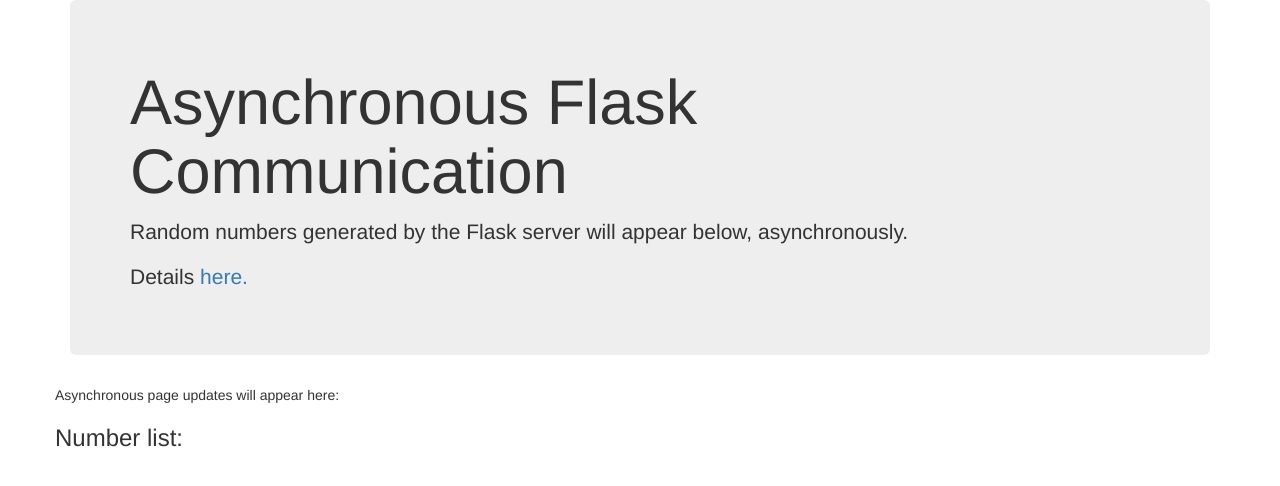
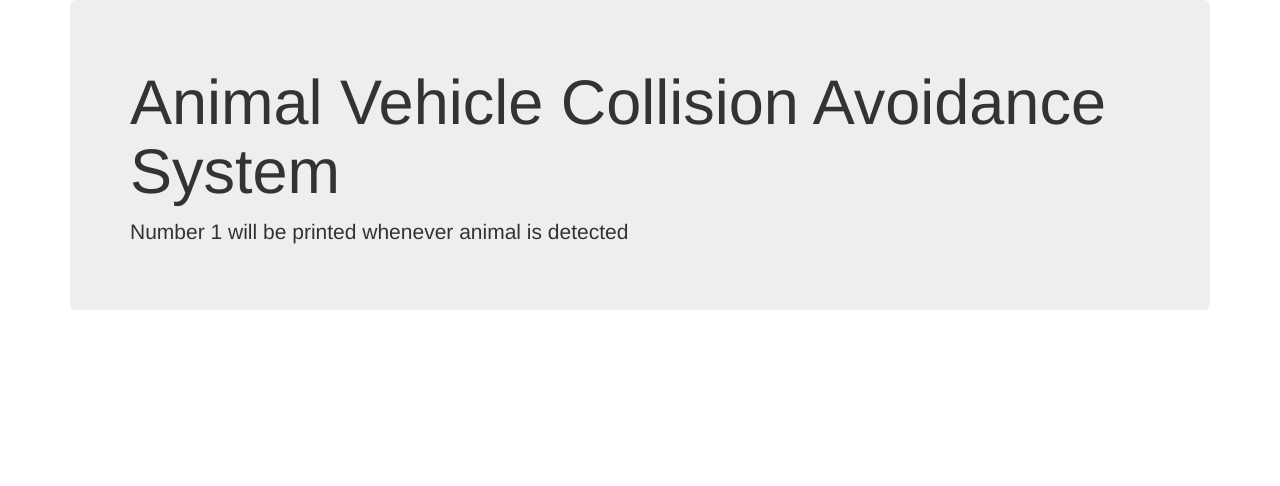
Before and after one commit to nchecka/Animal-Detection-and-Information-Forwarding-on-Highways, a Flask app: page / in a window 1280 px wide. Shown: the top 486 px of the page. Run offline with Flask 2, Linux system fonts and the light colour scheme; some libraries are stand-ins or nearby versions.

Commit message:
WebApp updated

```diff
--- a/async_flask/templates/index.html
+++ b/async_flask/templates/index.html
@@ -10,9 +10,8 @@
 <body>
 <div class="container">
   <div class="jumbotron">
-    <h1>Asynchronous Flask Communication</h1>
-    <p>Random numbers generated by the Flask server will appear below, asynchronously.</p>
-    <p>Details <a href='https://www.shanelynn.ie/asynchronous-updates-to-a-webpage-with-flask-and-socket-io/' target='_blank'>here.</a></p>
+    <h1>Animal Vehicle Collision Avoidance System</h1>
+    <p>Number 1 will be printed whenever animal is detected</p>
   </div>
 </div>
 
@@ -20,8 +19,6 @@
 
 <div class="container" id="content">
     <div class="row">
-        <p>Asynchronous page updates will appear here:</p>
-        <h3>Number list:</h3>
         <div id="log">
         </div> <!-- /#log -->
     </div>
```
